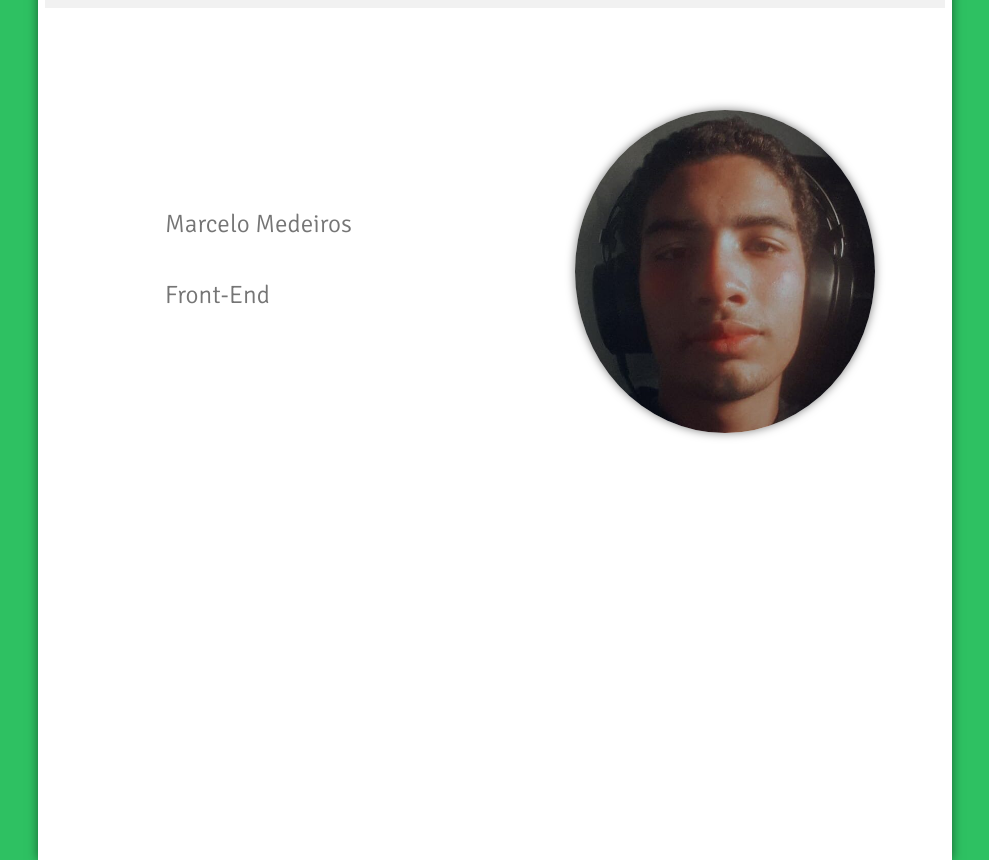
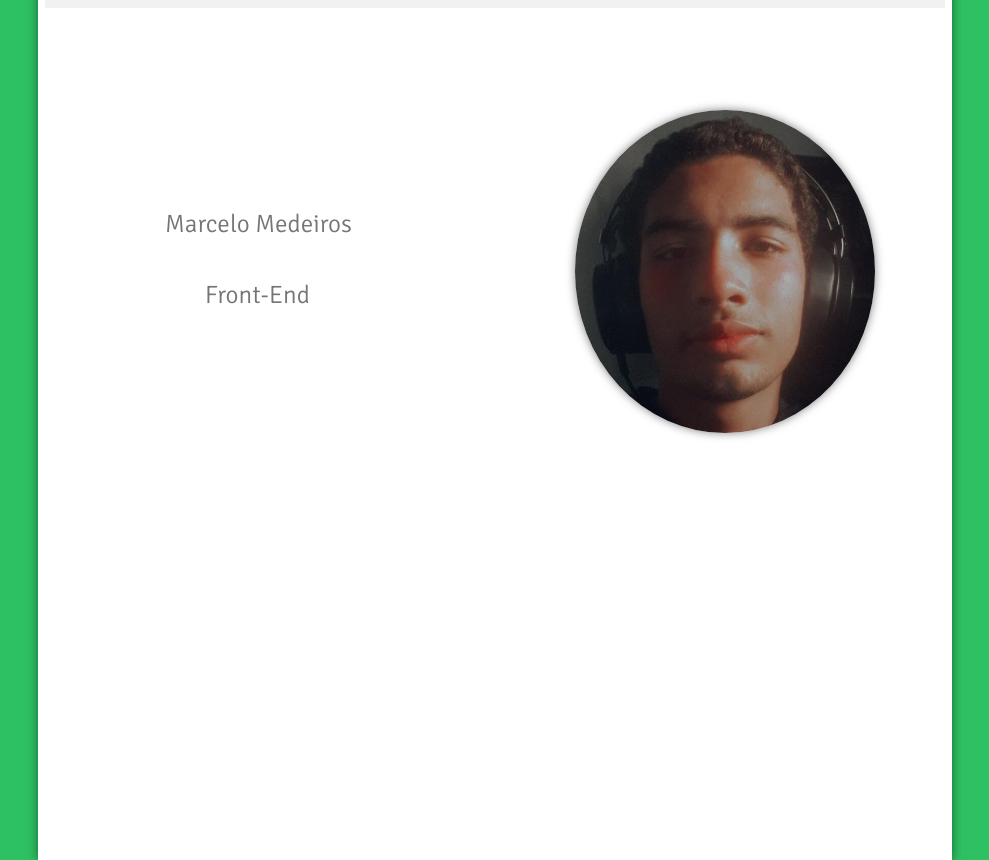
Before and after one commit to Marcelo3301/MeuPortfolio1, a plain HTML site: page index.html in a window 1280 px wide. Shown: the part 34-894 px from the top of the page, without its empty margins (145-1134 px from the left). Drawn offline with Linux system fonts and the light colour scheme; a web font is replaced by a local one.

Commit message:
correçao

```diff
--- a/css/style.css
+++ b/css/style.css
@@ -56,3 +56,6 @@ figure img {
 .nome h1 {
     padding-bottom: 40px;
 }
+.nome h2 {
+    margin-left:  40px;
+}
--- a/index.html
+++ b/index.html
@@ -23,7 +23,6 @@
                     <a href="">Sobre</a>
                 </nav>
             </header>
-            <main>
                 <div class="nome">
                     <h1>Marcelo Medeiros</h1>
                     <h2>Front-End</h2>
@@ -31,7 +30,6 @@
                 <figure>
                     <img src="imagem/mamB.png" alt="imagem">
                 </figure>
-            </main>
        </div>
     </body>
 </html>
```
